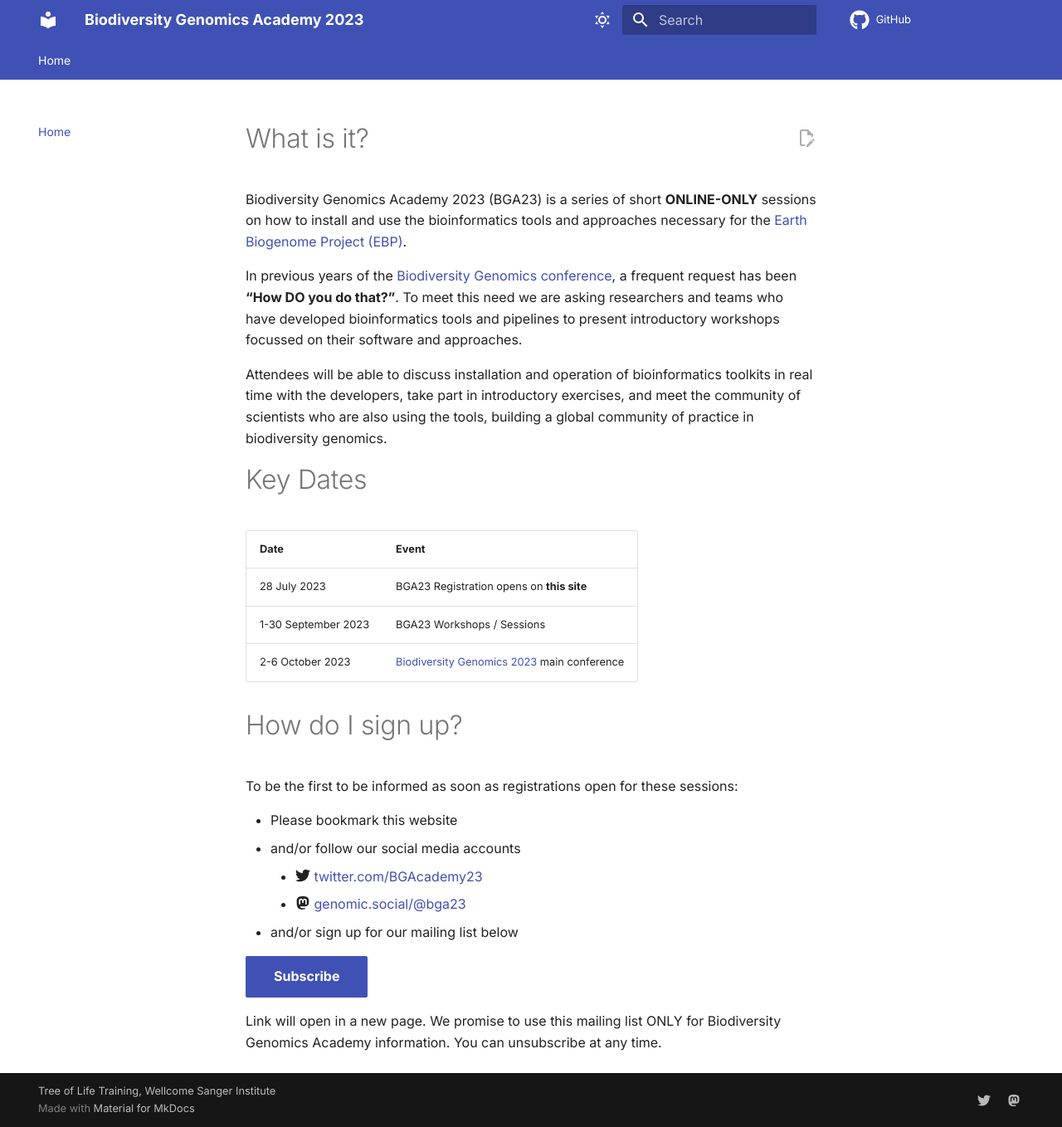
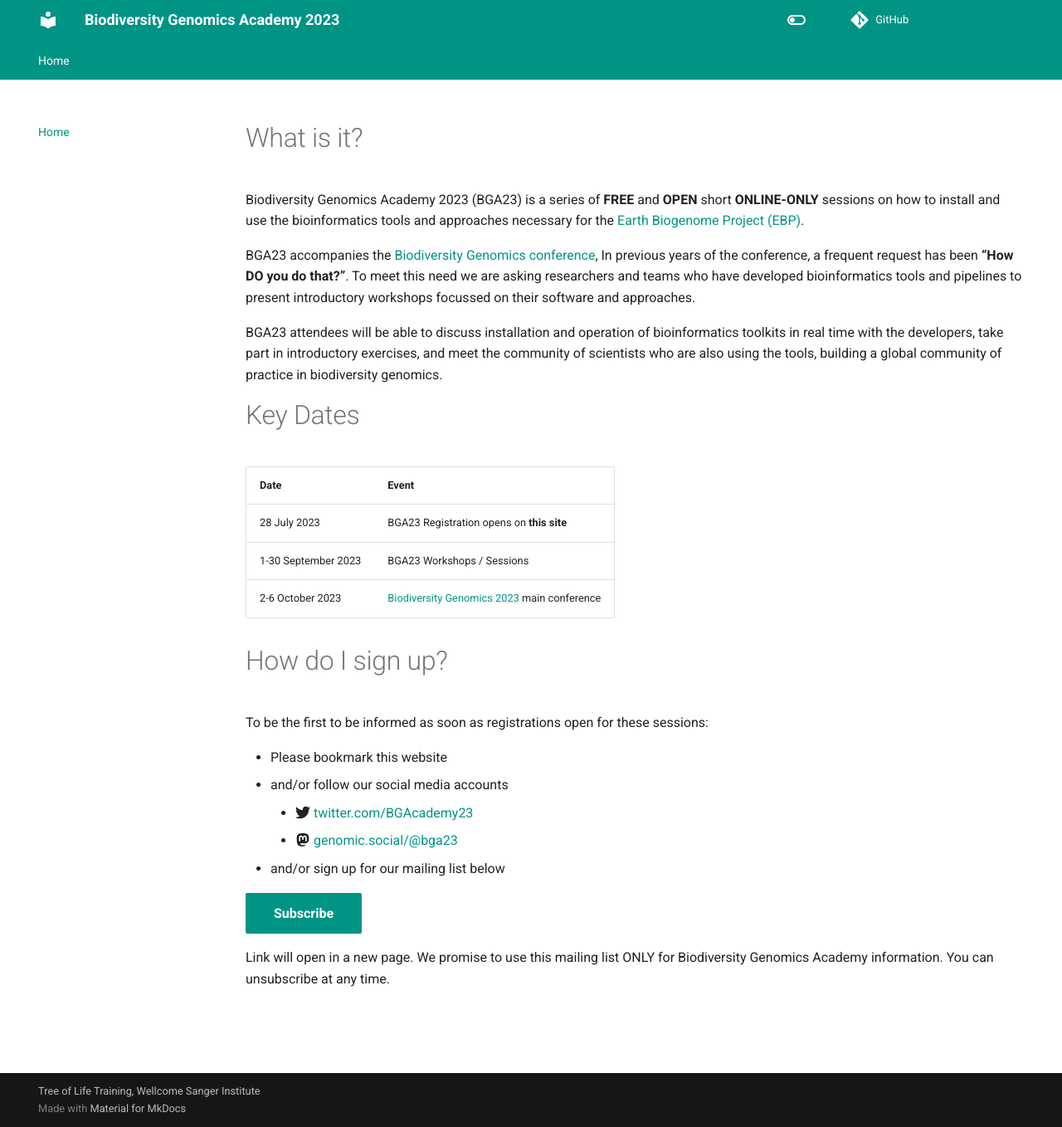
Before and after one commit to tol-training/tol-training.github.io, an MkDocs documentation site: the page built from docs/index.md, in a window 1280 px wide and 1358 px high. Shown: the whole window at 83% size. Built offline with MkDocs 1.6.1 and Material for MkDocs 9.7.7, drawn with Linux system fonts in a browser that asks for light colours; comment, search, counter and statistics services are not loaded.

```diff
--- a/docs/index.md
+++ b/docs/index.md
@@ -1,19 +1,15 @@
 ---
 title: Biodiversity Genomics Academy 2023
 description: Welcome to Biodiversity Genomics Academy 2023
-# hide:
-#     - navigation
-#     - toc
-#     - footer
 ---
 
 # What is it?
 
-Biodiversity Genomics Academy 2023 (BGA23) is a series of short **ONLINE-ONLY** sessions on how to install and use the bioinformatics tools and approaches necessary for the [Earth Biogenome Project (EBP)](https://earthbiogenome.org).
+Biodiversity Genomics Academy 2023 (BGA23) is a series of **FREE** and **OPEN** short **ONLINE-ONLY** sessions on how to install and use the bioinformatics tools and approaches necessary for the [Earth Biogenome Project (EBP)](https://earthbiogenome.org).
 
-In previous years of the [Biodiversity Genomics conference](https://events.venue-av.com/e/BG23_registration), a frequent request has been **“How DO you do that?”**. To meet this need we are asking researchers and teams who have developed bioinformatics tools and pipelines to present introductory workshops focussed on their software and approaches.
+BGA23 accompanies the [Biodiversity Genomics conference](https://events.venue-av.com/e/BG23_registration), In previous years of the conference, a frequent request has been **“How DO you do that?”**. To meet this need we are asking researchers and teams who have developed bioinformatics tools and pipelines to present introductory workshops focussed on their software and approaches.
 
-Attendees will be able to discuss installation and operation of bioinformatics toolkits in real time with the developers, take part in introductory exercises, and meet the community of scientists who are also using the tools, building a global community of practice in biodiversity genomics.
+BGA23 attendees will be able to discuss installation and operation of bioinformatics toolkits in real time with the developers, take part in introductory exercises, and meet the community of scientists who are also using the tools, building a global community of practice in biodiversity genomics.
 
 # Key Dates
 
--- a/mkdocs.yml
+++ b/mkdocs.yml
@@ -7,76 +7,71 @@ repo_url: https://github.com/tol-training/tol-training.github.io
 edit_uri: blob/main/docs
 
 nav:
-    - Home: index.md
+  - Home: index.md
 
 theme:
-    name: material
-    # custom_dir: docs/assets/overrides
-    language: en
-    logo:
-    palette:
-        # Palette toggle for dark mode
-        - media: "(prefers-color-scheme: dark)"
-          scheme: slate
-          toggle:
-              icon: material/weather-night
-              name: Switch to light mode
-        # Palette toggle for light mode
-        - media: "(prefers-color-scheme: light)"
-          scheme: default
-          toggle:
-              icon: material/weather-sunny
-              name: Switch to dark mode
-    font:
-        text: Inter
-    features:
-        - content.action.edit
-        - content.code.annotate
-        - content.code.copy
-        - navigation.footer
-        - navigation.tabs
-        - navigation.top
-        - navigation.tracking
-        - search.share
-        - toc.follow
-    icon:
-        repo: fontawesome/brands/github
+  name: material
+  features:
+    - navigation.tabs
+    - navigation.sections
+    - toc.integrate
+    - navigation.top
+    - search.suggest
+    - search.highlight
+    - content.tabs.link
+    - content.code.annotation
+    - content.code.copy
+  language: en
+  palette:
+    - scheme: default
+      toggle:
+        icon: material/toggle-switch-off-outline
+        name: Switch to dark mode
+      primary: teal
+      accent: purple
+    - scheme: slate
+      toggle:
+        icon: material/toggle-switch
+        name: Switch to light mode
+      primary: teal
+      accent: lime
+
+plugins:
+  - social
 
 extra:
-    consent:
-        title: Cookie consent
-        description: >-
-            We use cookies to recognize your repeated visits and preferences, as well
-            as to measure the effectiveness of our documentation and whether users
-            find what they're searching for. With your consent, you're helping us to
-            make our documentation better.
-    social:
-        - icon: fontawesome/brands/twitter
-          link: https://twitter.com/BGAcademy23
-          name: Tree of Life Training on twitter
-        - icon: fontawesome/brands/mastodon
-          link: https://genomic.social/@bga23
-          name: tol_training on genomic.social
+  consent:
+    title: Cookie consent
+    description: >-
+      We use cookies to recognize your repeated visits and preferences, as well
+      as to measure the effectiveness of our documentation and whether users
+      find what they're searching for. With your consent, you're helping us to
+      make our documentation better.
+social:
+  - icon: fontawesome/brands/twitter
+    link: https://twitter.com/BGAcademy23
+    name: Tree of Life Training on twitter
+  - icon: fontawesome/brands/mastodon
+    link: https://genomic.social/@bga23
+    name: tol_training on genomic.social
 
 markdown_extensions:
-    - admonition
-    - attr_list
-    - md_in_html
-    - pymdownx.emoji:
-        emoji_index: !!python/name:materialx.emoji.twemoji
-        emoji_generator: !!python/name:materialx.emoji.to_svg
-    - pymdownx.details
-    - pymdownx.highlight:
-          anchor_linenums: true
-    - pymdownx.inlinehilite
-    - pymdownx.keys
-    - pymdownx.snippets:
-          base_path: ["."]
-    - pymdownx.snippets
-    - pymdownx.superfences
-    - tables
-    - toc:
-          title: On this page
-          permalink: true
-plugins:
-    - search
+  - admonition
+  - attr_list
+  - md_in_html
+  - pymdownx.emoji:
+      emoji_index: !!python/name:materialx.emoji.twemoji
+      emoji_generator: !!python/name:materialx.emoji.to_svg
+  - pymdownx.details
+  - pymdownx.highlight:
+      anchor_linenums: true
+  - pymdownx.inlinehilite
+  - pymdownx.keys
+  - pymdownx.snippets:
+      base_path: ["."]
+  - pymdownx.snippets
+  - pymdownx.superfences
+  - tables
+  - toc:
+      title: On this page
+      permalink: true
```
